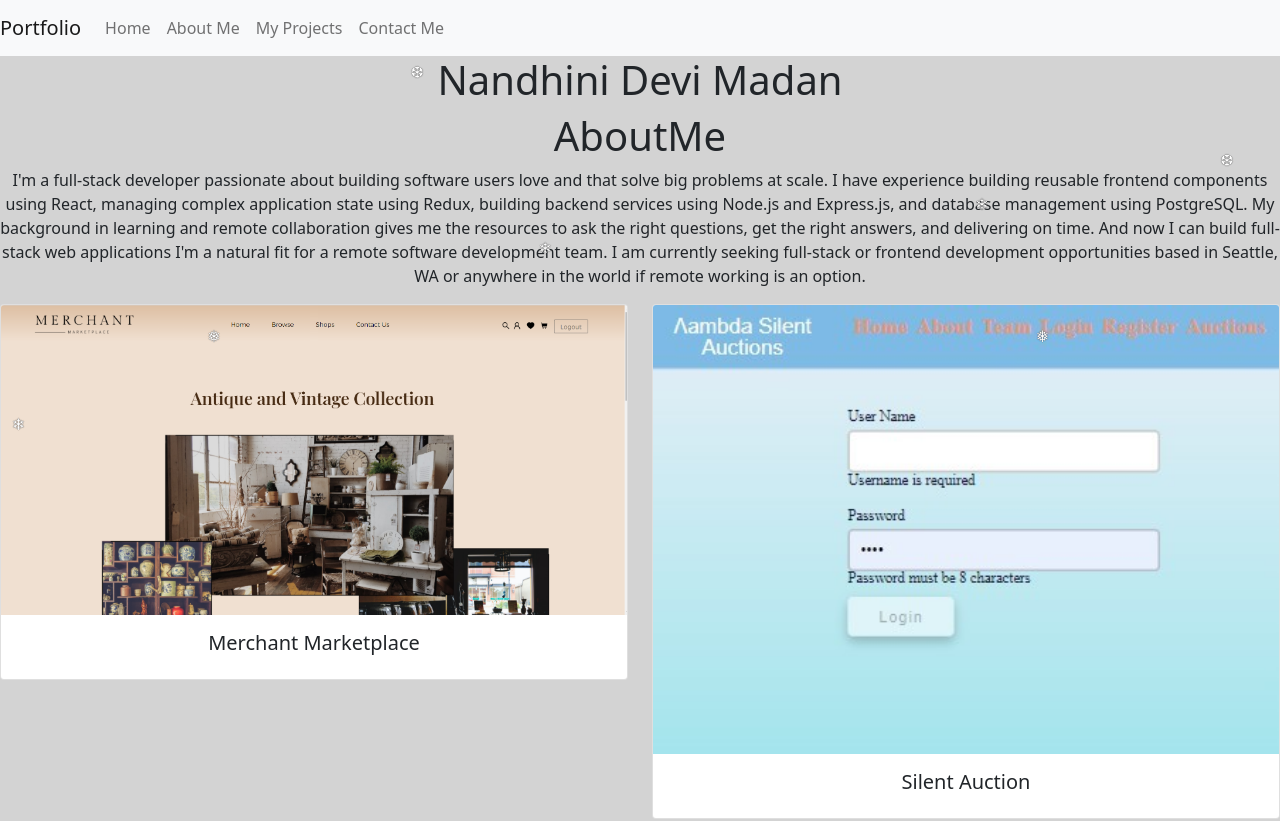
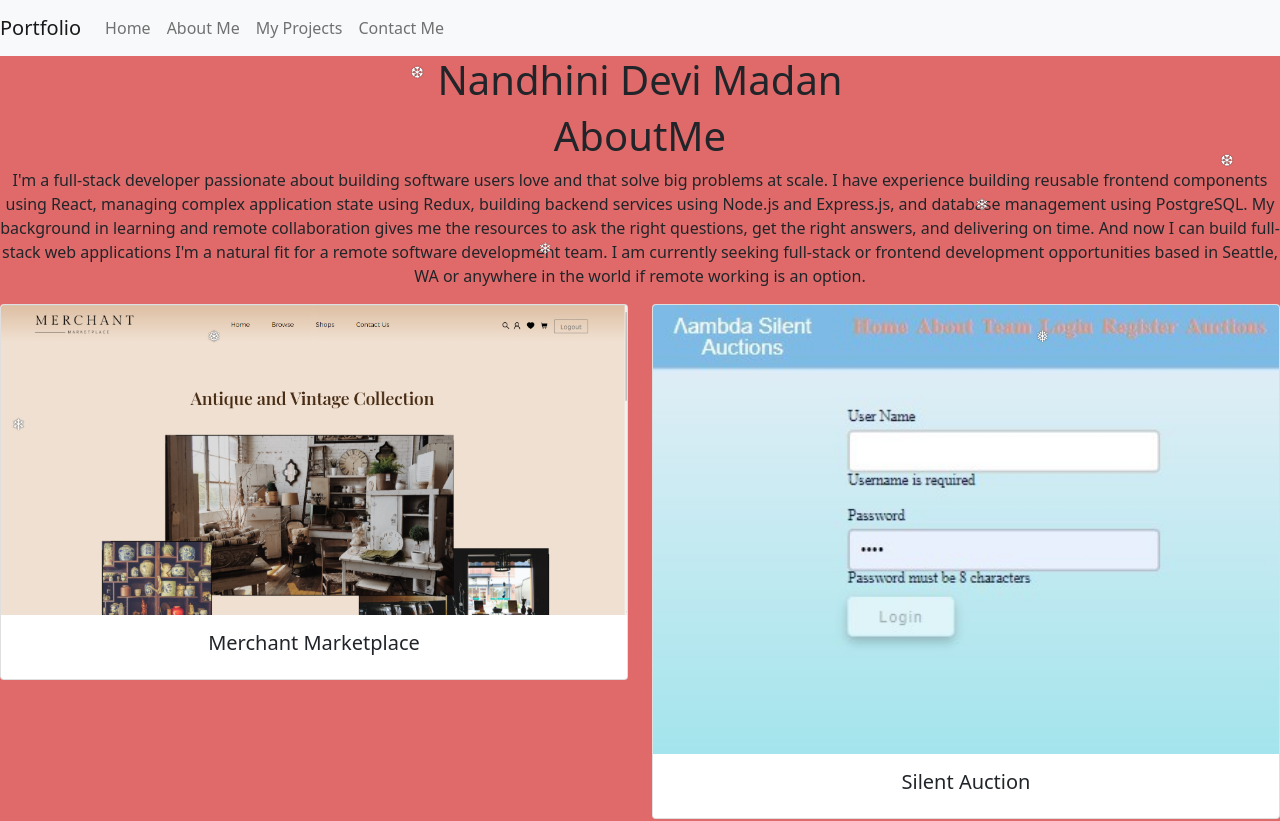
Before and after one commit to Nandhini-Madan/Portfolio-boostrap, a React (Create React App) app in the folder portfolio/: page / in a window 1280 px wide. Shown: the top 821 px of the page. Built offline with nearby package versions, Linux system fonts and the light colour scheme.

Commit message:
Build for deploy

```diff
--- a/portfolio/src/App.css
+++ b/portfolio/src/App.css
@@ -43,5 +43,5 @@
   justify-content: space-between;
 }
 body{
-  background-color: lightgray !important;
+  background-color: rgb(224, 106, 106) !important;
 }
```
